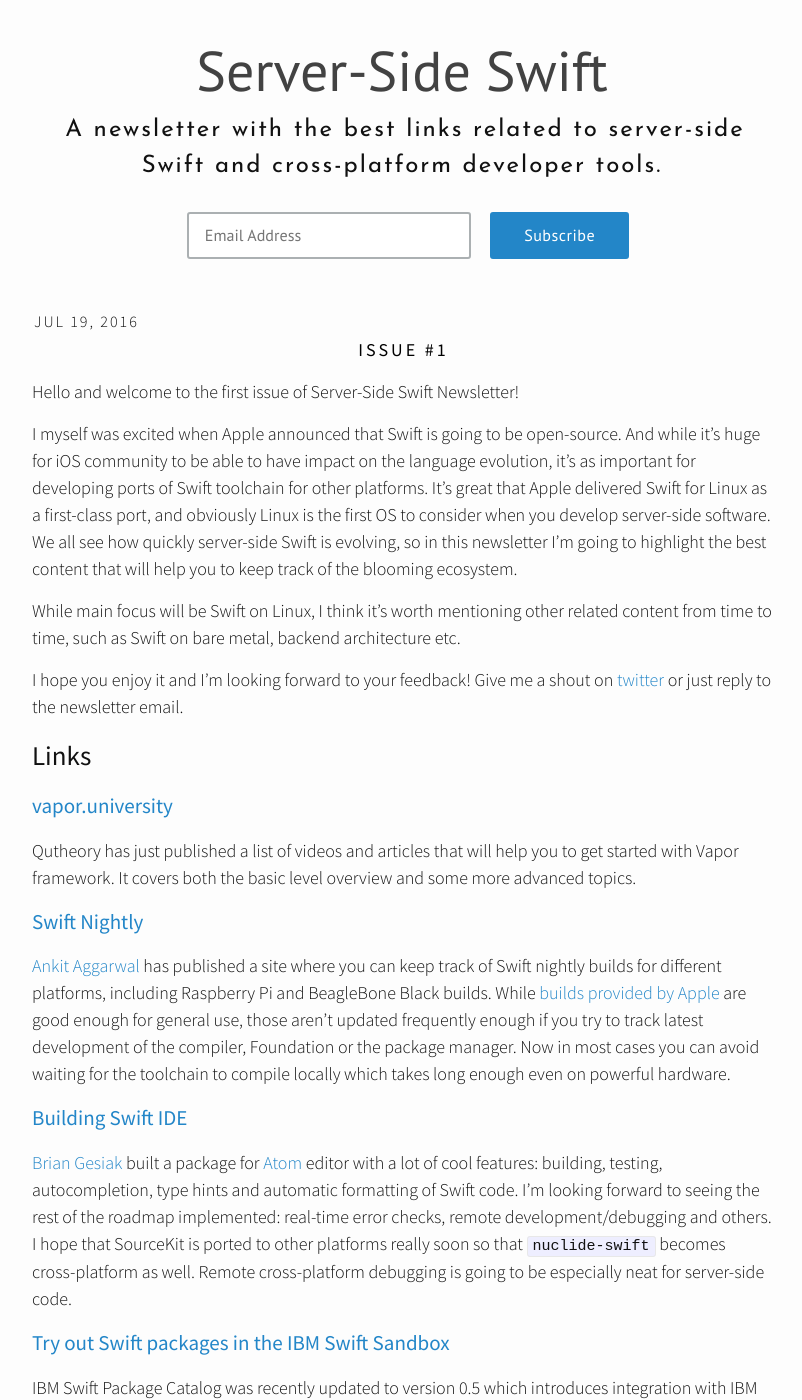
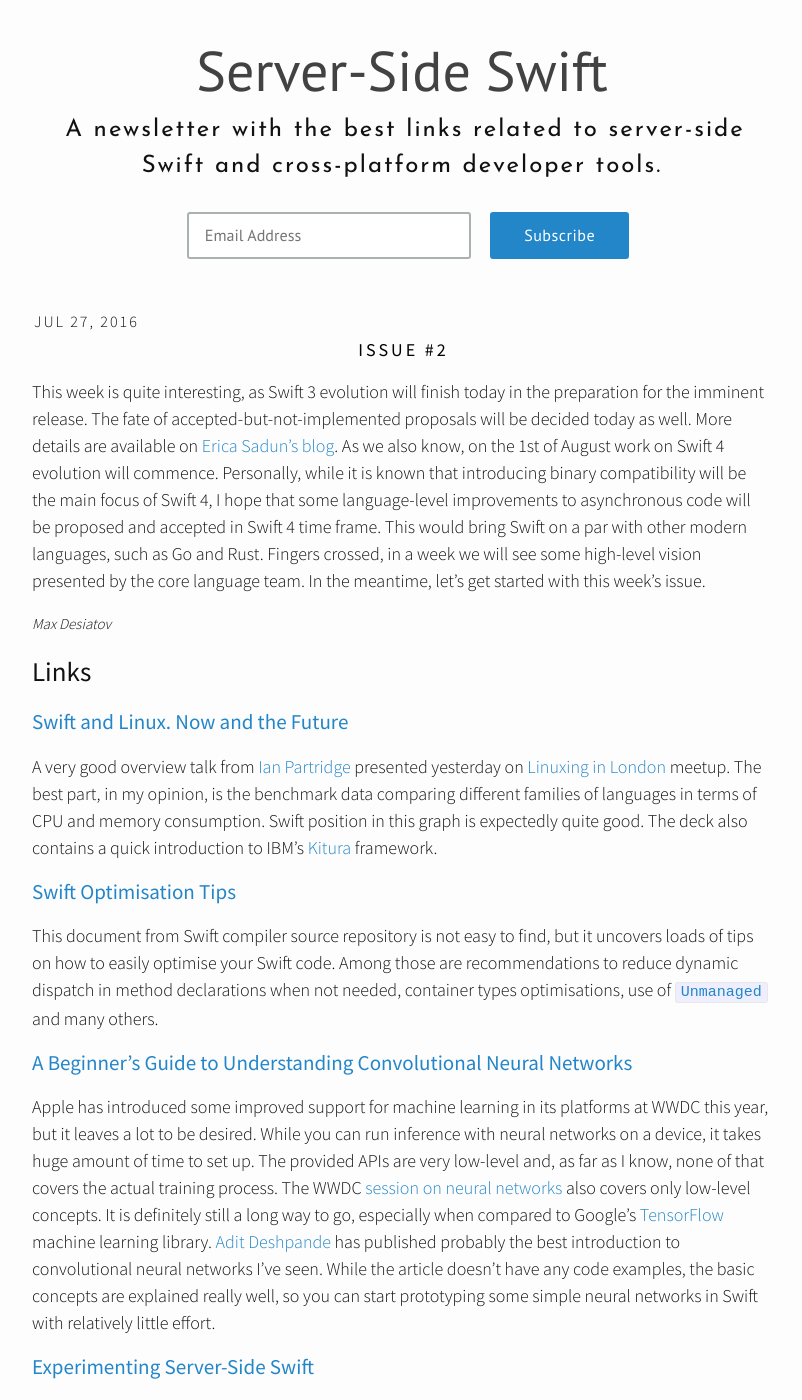
Before and after one commit to ServerSwift/serverswift.tech, a Jekyll site: the page built from index.html, in a window 1280 px wide and 1400 px high. Shown: the whole window, without its empty margins (238-1040 px from the left). Built offline with Jekyll 4.4.1, drawn with Linux system fonts in a browser that asks for light colours; nearby versions of some CDN libraries; some of the changed text lies outside the part shown.

Commit message:
Issue #2, also fixed RSS link

```diff
--- a/_config.yml
+++ b/_config.yml
@@ -10,7 +10,7 @@
 email: max.desiatov@gmail.com
 description: A newsletter with the best links related to server-side Swift and cross-platform developer tools.
 baseurl: "" # the subpath of your site, e.g. /blog
-url: "https://serverswift.tech" # the base hostname & protocol for your site
+url: "http://serverswift.tech" # the base hostname & protocol for your site
 twitter_username: _digital_signal
 github_username:  explicitcall
 
--- a/_posts/2016-07-19-issue1.markdown
+++ b/_posts/2016-07-19-issue1.markdown
@@ -10,6 +10,8 @@
 While main focus will be Swift on Linux, I think it's worth mentioning other related content from time to time, such as Swift on bare metal, backend architecture etc.
 
 I hope you enjoy it and I'm looking forward to your feedback! Give me a shout on [twitter](http://twitter.com/_digital_signal) or just reply to the newsletter email.
+
+<small><i>Max Desiatov</i></small>
 
 ## Links
 
--- /dev/null
+++ b/_posts/2016-07-27-issue2.markdown
@@ -0,0 +1,91 @@
+---
+layout: post
+title:  "Issue #2"
+date:   2016-07-27
+---
+
+This week is quite interesting, as Swift 3 evolution will
+finish today in the preparation for the imminent release.
+The fate of accepted-but-not-implemented proposals will be decided today as well.
+More details are available on [Erica Sadun's blog](http://ericasadun.com/2016/07/15/announcement-swift-3-endgame/).
+As we also know, on the 1st of August work on Swift 4 evolution will commence. Personally, while
+it is known that introducing binary compatibility will be the main focus of Swift 4, I hope that some
+language-level improvements to asynchronous code will be proposed and accepted
+in Swift 4 time frame. This would bring Swift on a par with other modern languages,
+such as Go and Rust. Fingers crossed, in a week we will see some high-level vision presented by the
+core language team. In the meantime, let's get started with this week's issue.
+
+<small><i>Max Desiatov</i></small>
+
+## Links
+
+### [Swift and Linux. Now and the Future](https://speakerdeck.com/ianpartridge/swift-and-linux-now-and-the-future)
+
+A very good overview talk from [Ian Partridge](https://twitter.com/alfa)
+presented yesterday on [Linuxing in London](http://www.meetup.com/Linuxing-In-London/)
+meetup. The best part, in my opinion, is the benchmark data comparing different
+families of languages in terms of CPU and memory consumption. Swift position in
+this graph is expectedly quite good. The deck also contains a quick introduction
+to IBM's [Kitura](https://github.com/IBM-Swift/Kitura) framework.
+
+### [Swift Optimisation Tips](https://github.com/apple/swift/blob/master/docs/OptimizationTips.rst)
+
+This document from Swift compiler source repository is not easy to find, but it
+uncovers loads of tips on how to easily optimise your Swift code. Among those
+are recommendations to reduce dynamic dispatch in method declarations when not
+needed, container types optimisations, use of
+[`Unmanaged`](http://swiftdoc.org/v3.0/type/Unmanaged/) and many others.
+
+### [A Beginner's Guide to Understanding Convolutional Neural Networks](https://adeshpande3.github.io/adeshpande3.github.io/A-Beginner's-Guide-To-Understanding-Convolutional-Neural-Networks/)
+
+Apple has introduced some improved support for machine learning in its
+platforms at WWDC this year, but it leaves a lot to be desired. While you can run
+inference with neural networks on a device, it takes huge amount of time to set
+up. The provided APIs are very low-level and, as far as I know, none of that
+covers the actual training process. The WWDC
+[session on neural networks](https://developer.apple.com/wwdc16/715) also
+covers only low-level concepts. It is definitely still a long way to go,
+especially when compared to Google's [TensorFlow](https://www.tensorflow.org) machine learning library.
+[Adit Deshpande](https://adeshpande3.github.io) has published probably the
+best introduction to convolutional neural networks I've seen. While the
+article doesn't have any code examples, the basic concepts are explained
+really well, so you can start prototyping some simple neural networks in
+Swift with relatively little effort.
+
+### [Experimenting Server-Side Swift](https://sideeffects.xyz/2016/experimenting-server-side-swift/)
+
+Junior B. published a great article in which he describes his first experience
+with server-side Swift. It covers a short overview of available frameworks,
+basics of using [Vapor](http://qutheory.io) and
+[Redbird Redis library](https://github.com/czechboy0/Redbird). The main goal was
+to write a Hacker News clone, which was then
+[published on GitHub](https://github.com/bontojr/swiftynews).
+
+### [The End of Microservices](http://lightstep.com/blog/the-end-of-microservices/)
+
+This post by [Lightstep](http://twitter.com/lightstephq) is an interesting
+perspective on how microservices will probably go the way of information
+superhighway, colour television and horseless carriages. Some buzzwords go
+away, while the phenomenon itself stays and seems fairly obvious in a hindsight.
+
+### [How I Built an App With 500,000 Users in 5 days on a $100 Server](https://medium.com/unboxd/how-i-built-an-app-with-500-000-users-in-5-days-on-a-100-server-77deeb238e83)
+
+Very interesting story about building a service with minimal resources, while
+trying to stay scalable and reliable with a sudden influx of new users.
+
+## Code
+
+### [SourceKit now builds successfully on Linux](https://github.com/apple/swift/pull/3594#issuecomment-234169759)
+
+[JP Simard](https://twitter.com/simjp) submitted two
+[pull](https://github.com/apple/swift/pull/3595)
+[requests](https://github.com/apple/swift/pull/3594), which were merged last week bringing SourceKit to Linux! 🎉
+As I've mentioned in the previous issue, SourceKit plays vital role in developer
+tools, allowing to parse, format and process Swift source code easily.
+SourceKit on Linux means that [SwiftLint](https://github.com/realm/SwiftLint)
+is coming to Linux too!
+
+### [MongoKitten](https://github.com/OpenKitten/MongoKitten)
+
+MongoKitten 1.3.0 was recently tagged. It supports Swift 3.0 and is compatible
+with SwiftPM. This library provides a nice DSL for writing queries and document creation.
--- a/index.html
+++ b/index.html
@@ -3,7 +3,6 @@
 ---
 
 <div class="home">
-
 
   {% for post in site.posts%}
   <div class="post postContent">
```
Also changed, not shown: other parts of _posts/2016-07-19-issue1.markdown (+1 -1 lines).
